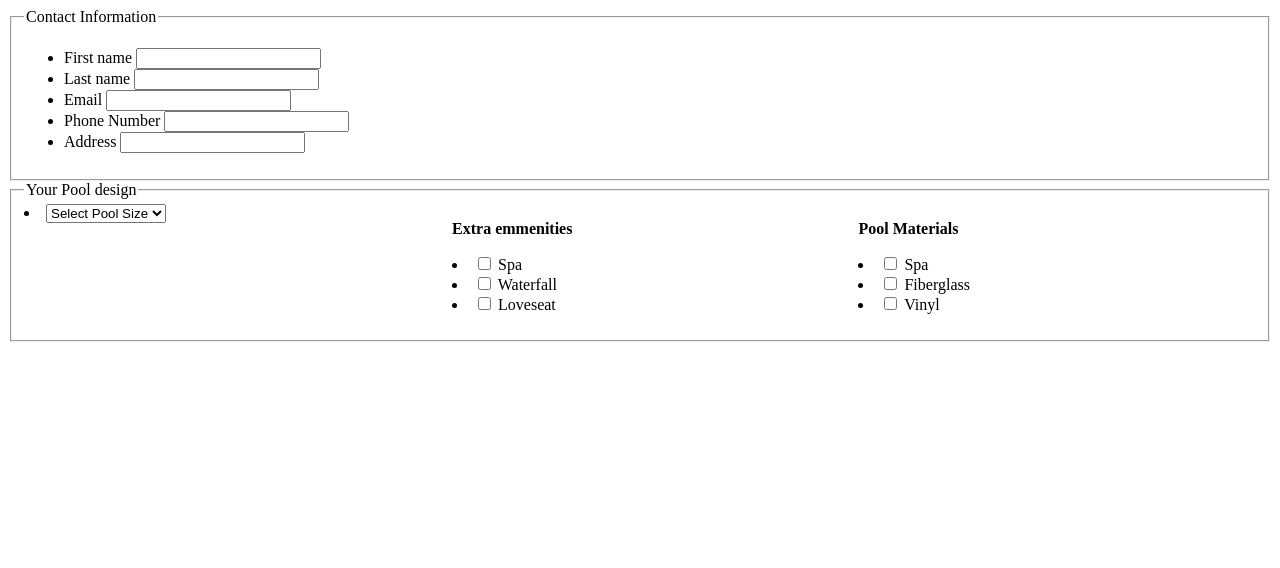
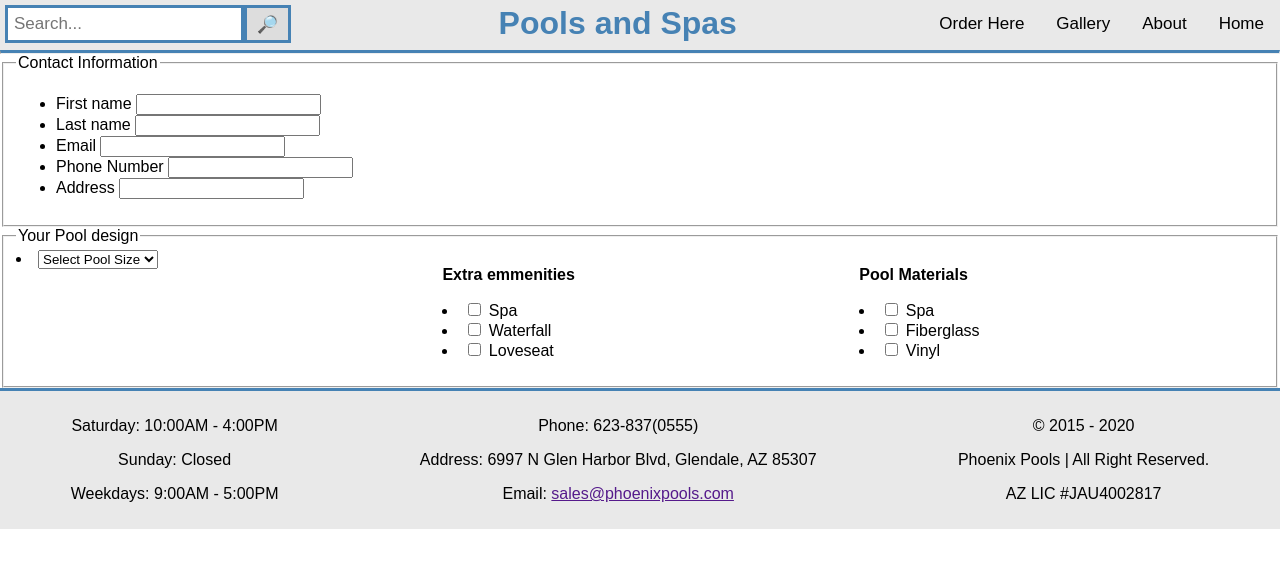
Before and after one commit to Roswal213/Unit-Group-Project, a plain HTML site: page Form.html in a window 1280 px wide. Drawn offline with Linux system fonts and the light colour scheme.

Commit message:
added content to index and made about and gallery

```diff
--- a/CSS/main.css
+++ b/CSS/main.css
@@ -66,12 +66,8 @@ body {
     grid-template-columns: auto auto auto;
     overflow: hidden;
     background-color: #e9e9e9;
-    position: absolute;
-    bottom: 0px;
-    left: 0px;
     width: 100%;
     border-top: 3px solid steelblue;
-    visibility: hidden;
 }
 
 #item-1 {
@@ -131,7 +127,7 @@ body {
 #item-2-4 img {
   max-width: 60%;
   padding: 20%;
-  padding-top: 5%;
+  padding-top: 20%;
 }
 #content h1 {
   color: white;
--- a/Form.html
+++ b/Form.html
@@ -3,7 +3,9 @@
 <head>
     <meta charset="UTF-8">
     <meta name="viewport" content="width=device-width, initial-scale=1.0">
-    <title>Document</title>
+    <title>Order Your Pool</title>
+
+    <link rel="stylesheet" href="CSS/main.css">
     <style>
         .grid-container{
             display: grid;
@@ -14,6 +16,22 @@
     </style>
 </head>
 <body>
+    <div class="topnav">
+        <a href="index.html">Home</a>
+        <a href="About.html">About</a>
+        <a href="Gallery.html">Gallery</a>
+        <a href="Form.html">Order Here</a>
+
+        <div class="search-container">
+          <form action="index.html">
+            <input type="text" placeholder="Search..." name="search">
+            <button id="searchButton">🔎</button>
+          </form>
+        </div>
+        <h1 id="logo">Pools and Spas</h1>
+        <hr id="underline">
+      </div>
+
     <form>
         <fieldset>
             <legend>Contact Information</legend>
@@ -67,5 +85,26 @@
 
         </fieldset>
     </form>
+
+    <div id="footer">
+        <div id="item-1" class="items">
+            <p>Saturday: 10:00AM - 4:00PM</p>
+            <p>Sunday: Closed</p>
+            <p>Weekdays: 9:00AM - 5:00PM</p>
+        </div>
+
+        <div id="item-2" class="items">
+            <p>Phone: 623-837(0555)</p>
+            <p>Address: 6997 N Glen Harbor Blvd, Glendale, AZ 85307</p>
+            <p>Email: <a href="">sales@phoenixpools.com</a></p>
+        </div>
+
+
+        <div id="item-3" class="items">
+            <p>© 2015 - 2020</p>
+            <p>Phoenix Pools | All Right Reserved.</p>
+            <p>AZ LIC #JAU4002817</p>
+        </div>
+  </div>
 </body>
 </html>
```
Also changed, not shown: About.html (added, +48 -0 lines), Gallery.html (added, +48 -0 lines), index.html (+6 -6 lines).
